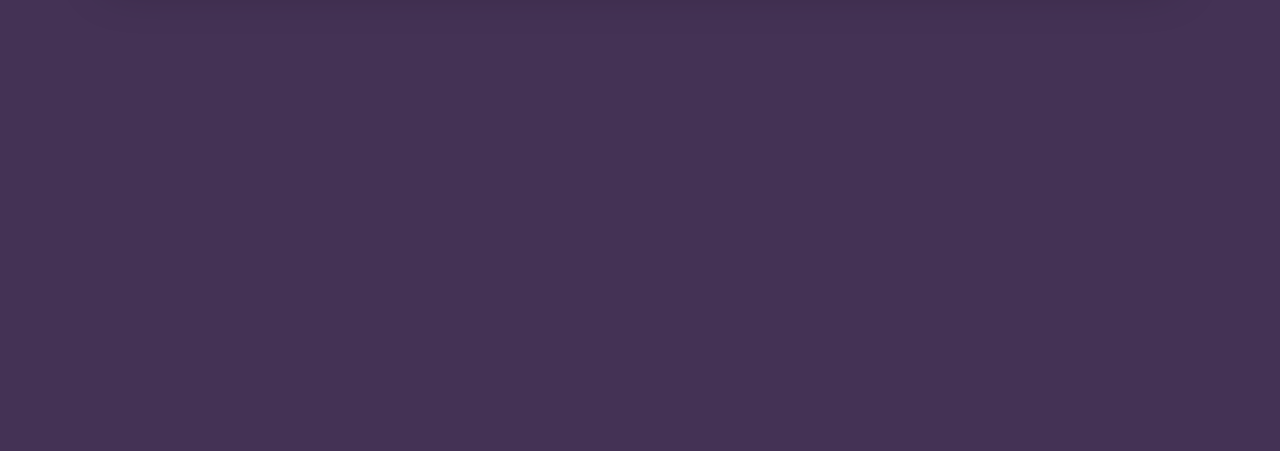
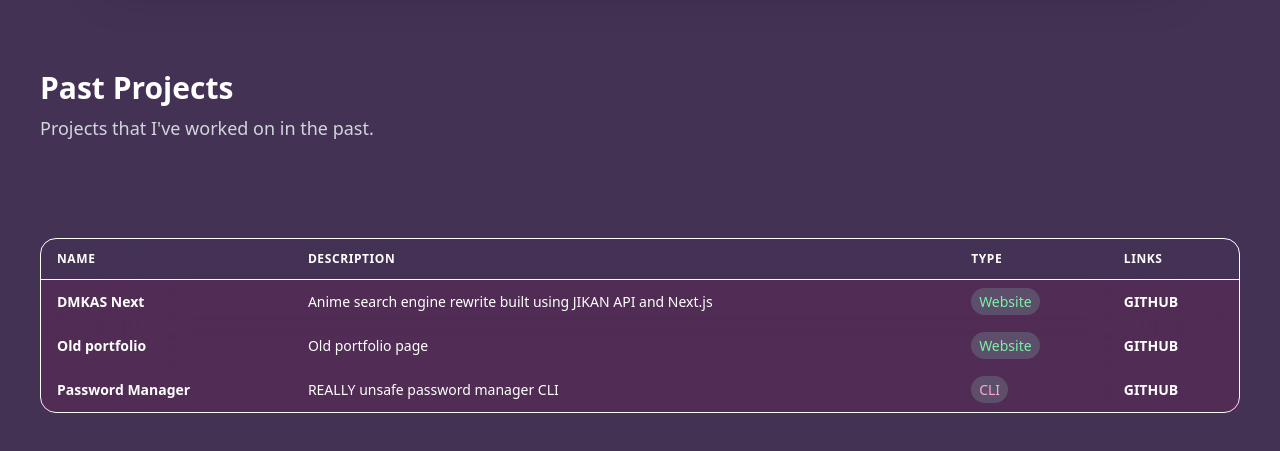
Before and after one commit to Domukas1337/portfolio-page, a Next.js app: page /projects in a window 1280 px wide. Shown: the part 823-1274 px from the top of the page. Before the commit the page ends 1053 px from the top, so only its background shows below. Built offline with nearby package versions, Linux system fonts and the light colour scheme; a web font is replaced by a local one.

Commit message:
past projects table, experience grammar fix and new programming languages and tools

```diff
--- a/app/about/page.tsx
+++ b/app/about/page.tsx
@@ -53,8 +53,15 @@ export default function About() {
           experienceTo="Present"
           kindOf="own projects"
           title="Full Stack Developer"
-          description="I am currently learning a Full Stack Developer. I am working with React, Next.JS, Tailwind CSS to build apps that feel and look amazing."
-          technologies={["React", "Next.js", "Tailwind CSS", "TypeScript"]}
+          description="I am currently learning to become a Full Stack Developer. I am working with React, Next.JS, Tailwind CSS to build apps that feel and look amazing."
+          technologies={[
+            "React",
+            "Next.js",
+            "Tailwind CSS",
+            "TypeScript",
+            "Python",
+            "Supabase",
+          ]}
         />
       </div>
     </main>
--- a/app/projects/page.tsx
+++ b/app/projects/page.tsx
@@ -32,7 +32,7 @@ export default function Projects() {
         </p>
       </div>
 
-      <div className="flex flex-col justify-center mx-0 md:mx-10 rounded-2xl border backdrop-blur-3xl mb-64">
+      <div className="flex flex-col justify-center mx-0 md:mx-10 rounded-2xl border backdrop-blur-3xl">
         <table className="w-full">
           <thead className="border-b">
             <tr>
@@ -118,6 +118,93 @@ export default function Projects() {
           </tbody>
         </table>
       </div>
+
+      <div className="flex flex-col justify-center md:ml-10 mx-10 md:mx-0 z-10">
+        <h1 className="text-xl md:text-3xl font-black">Past Projects</h1>
+        <p className="w-full md:w-1/2 text-lg font-medium mt-2 text-gray-300">
+          Projects that I&apos;ve worked on in the past.
+        </p>
+      </div>
+
+      <div className="flex flex-col justify-center mx-0 md:mx-10 rounded-2xl border backdrop-blur-3xl mb-64">
+        <table className="w-full">
+          <thead className="border-b">
+            <tr>
+              <th className="py-3 px-4 text-left text-xs font-semibold uppercase tracking-wider">
+                Name
+              </th>
+              <th className="py-3 px-4 text-left text-xs font-semibold uppercase tracking-wider">
+                Description
+              </th>
+              <th className="py-3 px-4 text-left text-xs font-semibold uppercase tracking-wider">
+                Type
+              </th>
+              <th className="py-3 px-4 text-left text-xs font-semibold uppercase tracking-wider">
+                Links
+              </th>
+            </tr>
+          </thead>
+          <tbody>
+            <tr className="bg-pink-700/10">
+              <td className="py-3 px-4 text-sm font-black">DMKAS Next</td>
+              <td className="py-3 px-4 text-sm font-medium">
+                Anime search engine rewrite built using JIKAN API and Next.js
+              </td>
+              <td className="py-3 px-4 text-sm">
+                <span className="bg-gray-500/50 px-2 py-1 rounded-full text-green-300">
+                  Website
+                </span>
+              </td>
+              <td className="py-3 px-4 text-sm">
+                <Link
+                  href="https://github.com/Domukas1337/dmkas-next"
+                  className="uppercase font-bold hover:text-pink-400"
+                >
+                  Github
+                </Link>
+              </td>
+            </tr>
+            <tr className="bg-pink-700/10">
+              <td className="py-3 px-4 text-sm font-black">Old portfolio</td>
+              <td className="py-3 px-4 text-sm font-medium">
+                Old portfolio page
+              </td>
+              <td className="py-3 px-4 text-sm">
+                <span className="bg-gray-500/50 px-2 py-1 rounded-full text-green-300">
+                  Website
+                </span>
+              </td>
+              <td className="py-3 px-4 text-sm">
+                <Link
+                  href="https://github.com/Domukas1337/about-me-new"
+                  className="uppercase font-bold hover:text-pink-400"
+                >
+                  Github
+                </Link>
+              </td>
+            </tr>
+            <tr className="bg-pink-700/10">
+              <td className="py-3 px-4 text-sm font-black">Password Manager</td>
+              <td className="py-3 px-4 text-sm font-medium">
+                REALLY unsafe password manager CLI
+              </td>
+              <td className="py-3 px-4 text-sm">
+                <span className="bg-gray-500/50 px-2 py-1 rounded-full text-pink-300">
+                  CLI
+                </span>
+              </td>
+              <td className="py-3 px-4 text-sm">
+                <Link
+                  href="https://github.com/Domukas1337/password-manager"
+                  className="uppercase font-bold hover:text-pink-400"
+                >
+                  Github
+                </Link>
+              </td>
+            </tr>
+          </tbody>
+        </table>
+      </div>
     </main>
   );
 }
```
